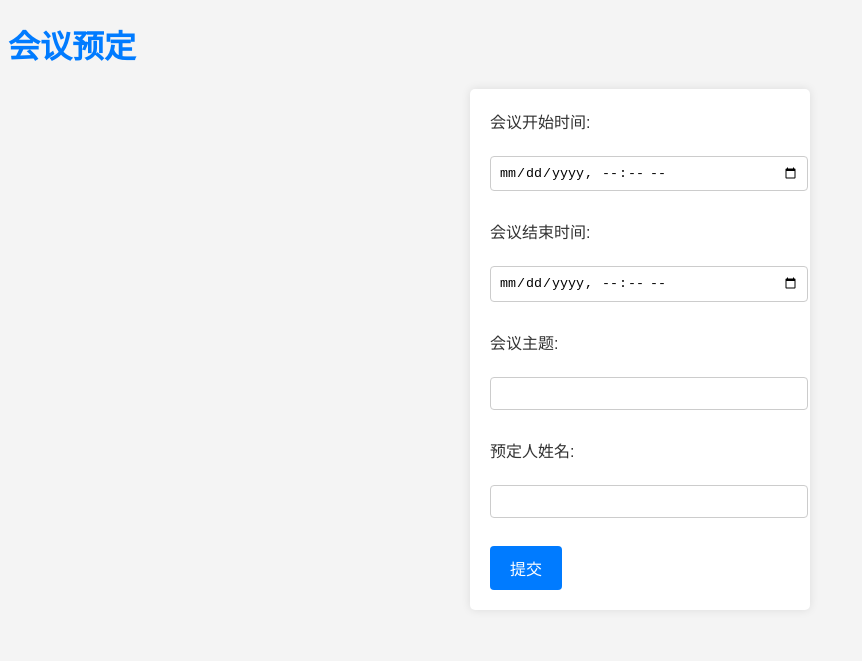
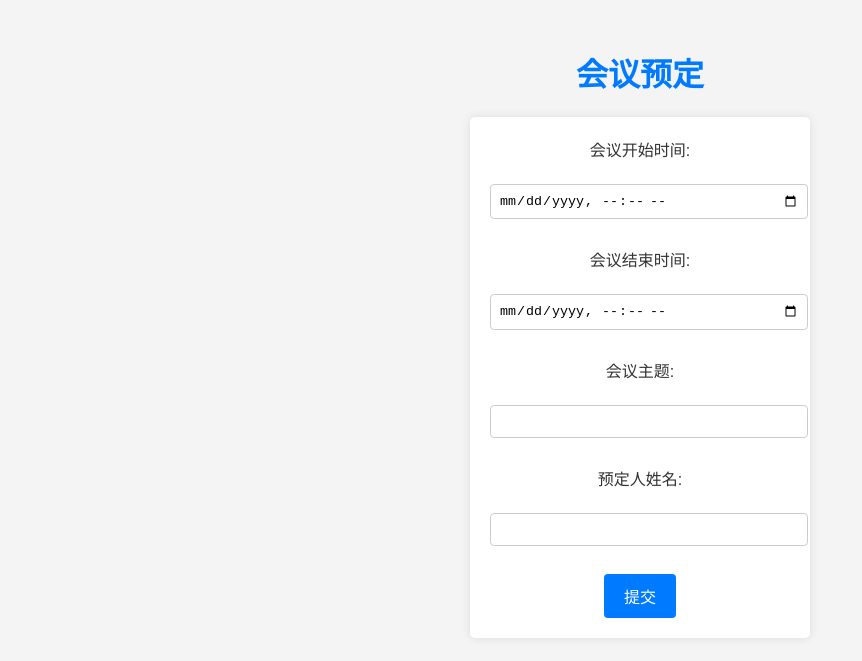
Before and after one commit to mikelatest/mikelatest.github.io, a plain HTML site: page index.html in a window 1280 px wide. Shown: the whole page, without its empty margins (0-862 px from the left). Drawn offline with Linux system fonts and the light colour scheme.

Commit message:
Update index.html

```diff
--- a/index.html
+++ b/index.html
@@ -7,8 +7,9 @@
 
     </head>
     <body>
-        <h1>会议预定</h1>
-        <form id="meeting-form">
+        <div id="root">
+            <h1>会议预定</h1>
+            <form id="meeting-form">
             <label for="start-time">会议开始时间:</label><br>
             <input type="datetime-local" id="start-time" name="start-time" required><br><br>
 
@@ -22,7 +23,8 @@
             <input type="text" id="organizer-name" name="organizer-name" required><br><br>
 
             <input type="submit" value="提交">
-        </form>
+            </form>
+        </div>
         <script src="script.js"></script>
     </body>
 </html>
```
